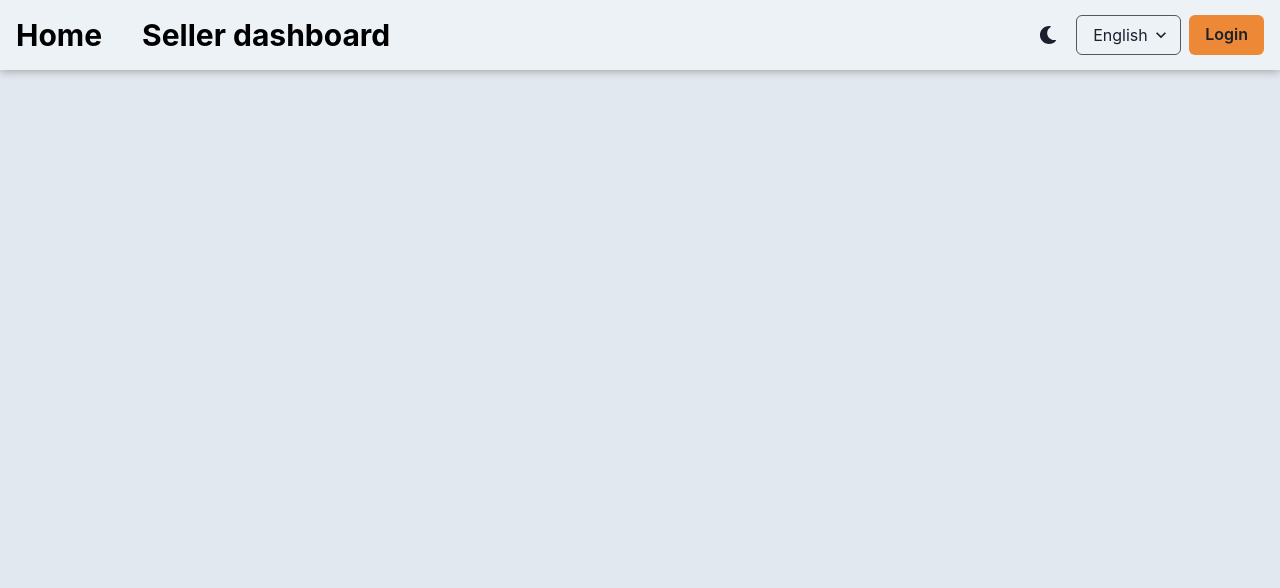
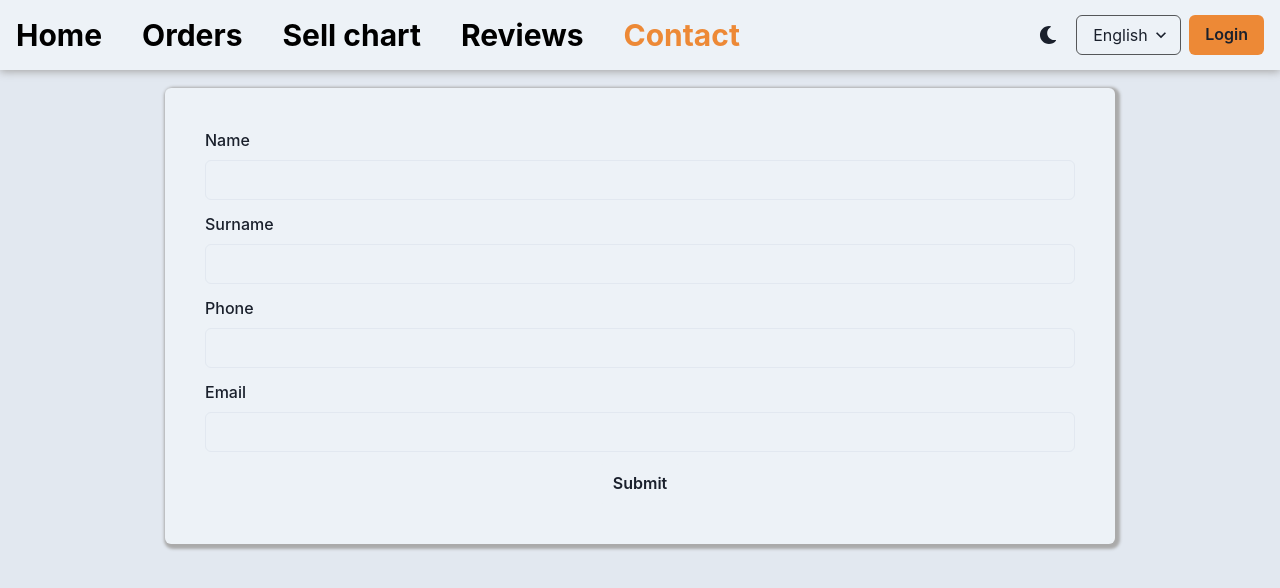
Before and after one commit to Harry29-exe/seller-panel, a React (Create React App) app: page /seller-dashboard/contact in a window 1280 px wide. Shown: the top 588 px of the page. Built offline with nearby package versions, Linux system fonts and the light colour scheme.

Commit message:
added advanced form, dashboard  page has been split into multiple ones

```diff
--- a/package.json
+++ b/package.json
@@ -27,7 +27,7 @@
     "web-vitals": "^0.2.4"
   },
   "scripts": {
-    "start": "react-scripts start",
+    "start": "react-scripts --openssl-legacy-provider start",
     "build": "react-scripts build",
     "test": "react-scripts test",
     "eject": "react-scripts eject",
--- a/src/App.tsx
+++ b/src/App.tsx
@@ -10,6 +10,10 @@ import {frontendAddress} from "./logic/ServerAddress";
 import SellerDashboard from "./views/SellerDashboard";
 import ServiceMockPage from "./views/ServiceMockPage";
 import OrdersPage from "./views/OrdersPage";
+import OrdersWidget from "./views/OrdersWidget";
+import ChartModule from "./molecules/ChartModule";
+import BuyersReviews from "./views/BuyersReviews";
+import {AdvancedForm} from "./views/AdvancedForm";
 
 const pageTitlesMessages = defineMessages({
     home: {
@@ -27,6 +31,22 @@ const pageTitlesMessages = defineMessages({
     sellerDashboard: {
         id: "sellerDashboard",
         defaultMessage: "Seller dashboard",
+    },
+    orders: {
+        id: "orders",
+        defaultMessage: "Orders",
+    },
+    chart: {
+        id: "chat",
+        defaultMessage: "Sell chart",
+    },
+    reviews: {
+        id: "reviews",
+        defaultMessage: "Reviews",
+    },
+    contact: {
+        id: 'contact',
+        defaultMessage: "Contact",
     }
 })
 
@@ -47,14 +67,22 @@ export const AppRoutes = (props: { setLang: (lang: string) => any }) => {
                         // isNavbarOn={isNavbarOn} navbarOn={on} navbarOff={off}
                         routes={[
                             {name: intl.formatMessage(pageTitlesMessages.home), path: "/"},
-                            {name: intl.formatMessage(pageTitlesMessages.sellerDashboard), path: "/seller-dashboard"}
+                            // {name: intl.formatMessage(pageTitlesMessages.sellerDashboard), path: "/seller-dashboard"},
+                            {name: intl.formatMessage(pageTitlesMessages.orders), path: "/seller-dashboard/orders-widget"},
+                            {name: intl.formatMessage(pageTitlesMessages.chart), path: "/seller-dashboard/chart"},
+                            {name: intl.formatMessage(pageTitlesMessages.reviews), path: "/seller-dashboard/buyers-reviews"},
+                            {name: intl.formatMessage(pageTitlesMessages.contact), path: "/seller-dashboard/contact"},
                         ]} updateLanguage={(lang) => props.setLang(lang)}/>
                     <Box w={1} h={"70px"}/>
 
                     <Routes>
                         <Route path={"/"} element={<ServiceMockPage/>}/>
                         <Route path={"/seller-dashboard"} element={<SellerDashboard/>}/>
+                        <Route path={"/seller-dashboard/orders-widget"} element={<SellerDashboard><OrdersWidget/></SellerDashboard>}/>
+                        <Route path={"/seller-dashboard/chart"} element={<SellerDashboard><ChartModule/></SellerDashboard>}/>
+                        <Route path={"/seller-dashboard/buyers-reviews"} element={<SellerDashboard><BuyersReviews/></SellerDashboard>}/>
                         <Route path={"/seller-dashboard/orders/*"} element={<OrdersPage/>}/>
+                        <Route path={"/seller-dashboard/contact"} element={<AdvancedForm/>}/>
                     </Routes>
 
                 </Box>
--- /dev/null
+++ b/src/views/AdvancedForm.tsx
@@ -0,0 +1,44 @@
+import ComponentBg from "../atomics/ComponentBG";
+import {Button, FormControl, FormLabel, Input, VStack} from "@chakra-ui/react";
+import React, {useState} from "react";
+import SellerPanelNavbar from "../molecules/SellerPanelNavbar";
+
+export const AdvancedForm = () => {
+    const [name, setName] = useState<string>('');
+    const [surname, setSurname] = useState<string>('');
+    const [phone, setPhone] = useState<string>('');
+    const [email, setEmail] = useState<string>('');
+
+    const submit = () => {
+        console.log('submit')
+        setName('');
+        setSurname('');
+        setPhone('');
+        setEmail('');
+    }
+
+    return <VStack spacing={16} mt={18} mb={12}>
+        <ComponentBg >
+            <VStack spacing={3} p={[1, 3, 5]}>
+                <FormControl>
+                    <FormLabel>Name</FormLabel>
+                    <Input type='text' value={name} onChange={name => setName(name.target.value)}/>
+                </FormControl>
+                <FormControl>
+                    <FormLabel>Surname</FormLabel>
+                    <Input type='text' value={surname} onChange={surname => setSurname(surname.target.value)}/>
+                </FormControl>
+                <FormControl>
+                    <FormLabel>Phone</FormLabel>
+                    <Input type='phone' value={phone} onChange={phone => setPhone(phone.target.value)}/>
+                </FormControl>
+                <FormControl>
+                    <FormLabel>Email</FormLabel>
+                    <Input type='email' value={email} onChange={email => setEmail(email.target.value)}/>
+                </FormControl>
+
+                <Button onClick={() => submit()}>Submit</Button>
+            </VStack>
+        </ComponentBg>
+    </VStack>
+}
--- a/src/views/SellerDashboard.tsx
+++ b/src/views/SellerDashboard.tsx
@@ -1,4 +1,4 @@
-import React, {useContext} from 'react';
+import React, {PropsWithChildren, useContext} from 'react';
 import {Center, VStack} from "@chakra-ui/react";
 import BuyersReviews from "./BuyersReviews";
 import OrdersWidget from './OrdersWidget';
@@ -7,7 +7,7 @@ import SellerPanelNavbar from "../molecules/SellerPanelNavbar";
 import {SellerPanelProvider} from "../contexts/SellerPanelProvider";
 import ChartModule from "../molecules/ChartModule";
 
-const SellerDashboard = () => {
+const SellerDashboard = (props: PropsWithChildren<any>) => {
     const authContext = useContext(AuthContext);
 
     if (!authContext.isLogged()) {
@@ -21,9 +21,10 @@ const SellerDashboard = () => {
             <SellerPanelProvider>
                 <SellerPanelNavbar/>
                 <VStack spacing={16} mt={12} mb={12}>
-                    <OrdersWidget/>
-                    <ChartModule/>
-                    <BuyersReviews/>
+                    {props.children}
+                    {/*<OrdersWidget/>*/}
+                    {/*<ChartModule/>*/}
+                    {/*<BuyersReviews/>*/}
                 </VStack>
             </SellerPanelProvider>
         );
```
